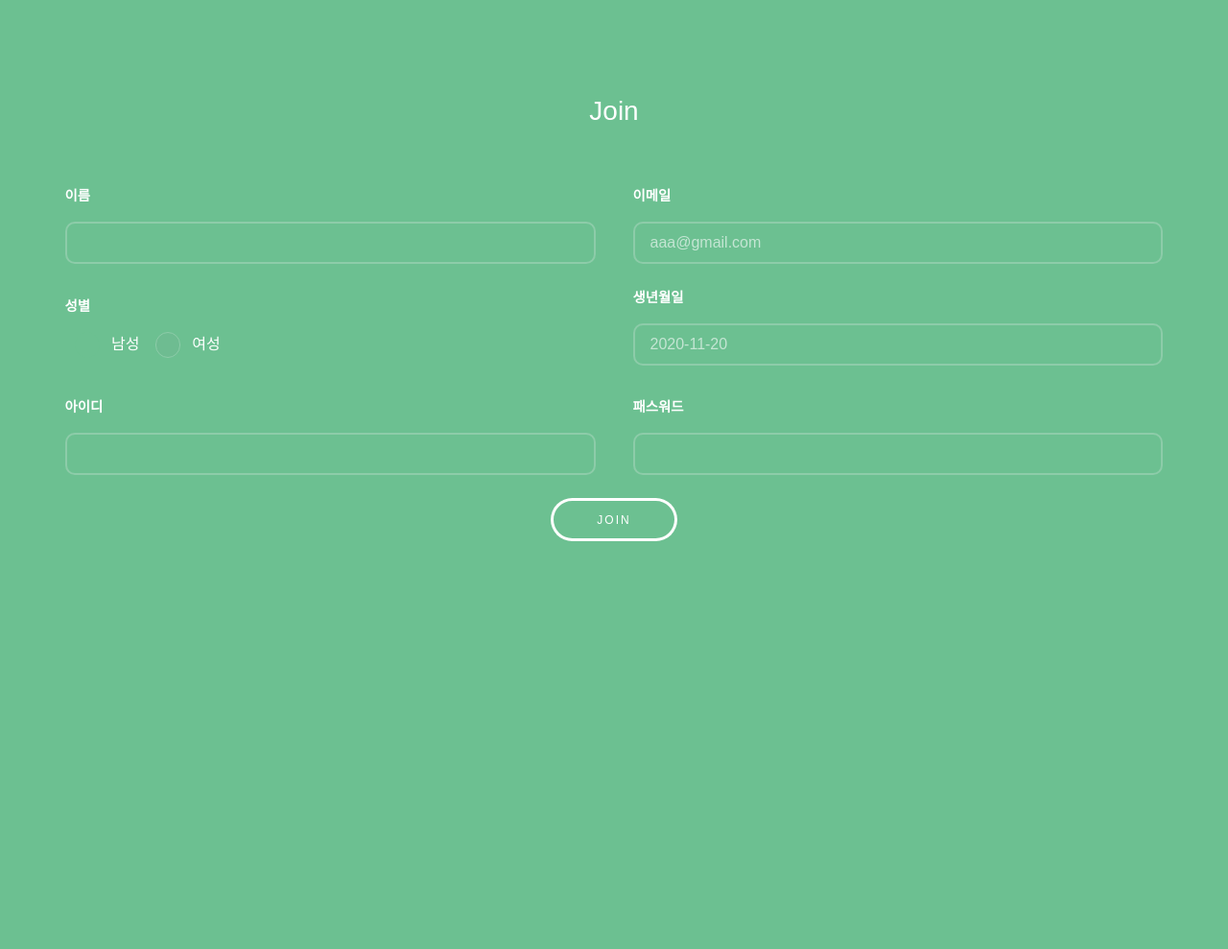
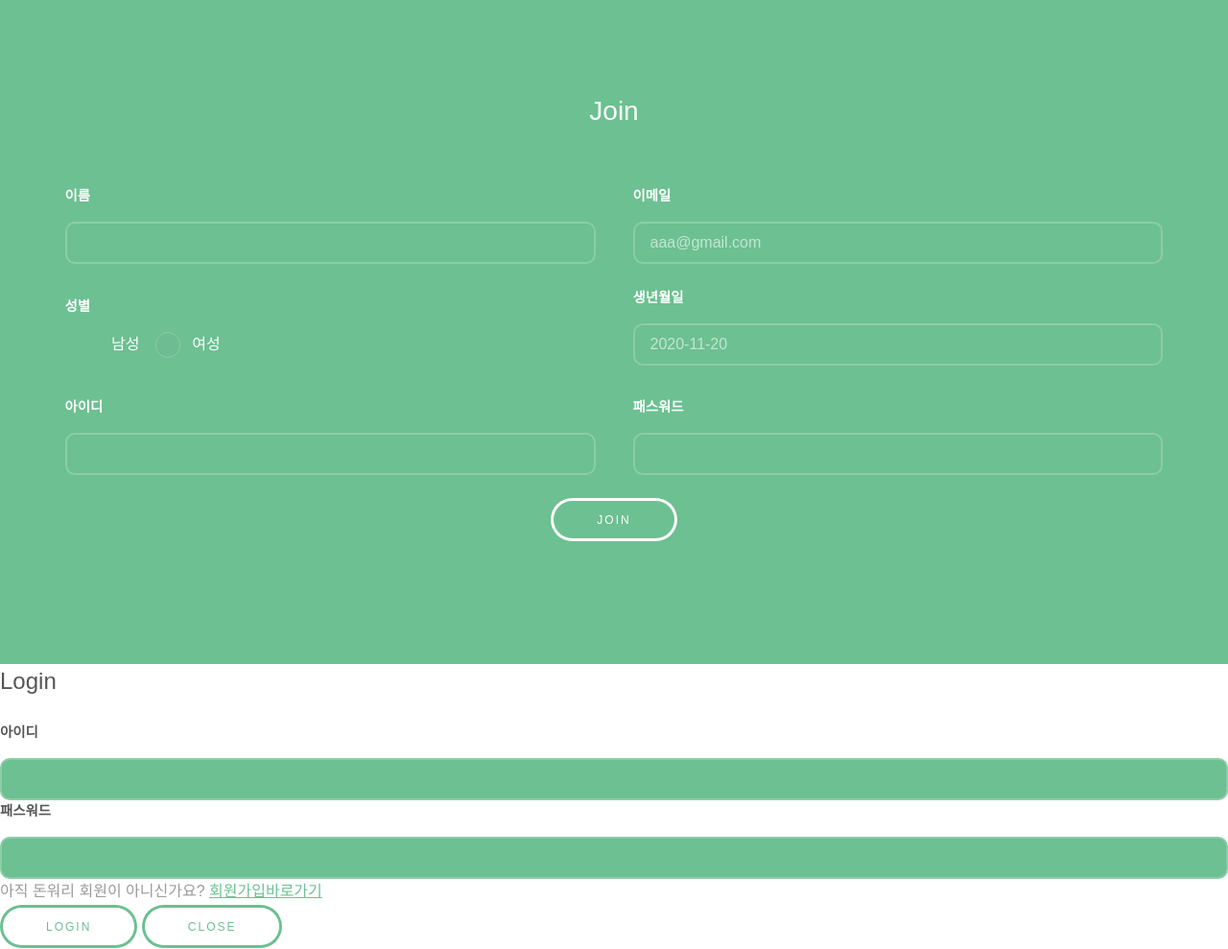
Before and after one commit to MiranLeeeee/Sparta-Web-Prj, a Flask app: page / in a window 1280 px wide. Shown: the part 1135-2124 px from the top of the page at 96% size. Before the commit the page ends 1699 px from the top, so only its background shows below. Run offline with Flask 2, Linux system fonts and the light colour scheme.

Commit message:
update home.html (login modal)

```diff
--- a/project/templates/home.html
+++ b/project/templates/home.html
@@ -8,7 +8,7 @@
 </head>
 <body>
 
-<!--navigation-->
+<!-- Navigation -->
 <header id="header">
     <div class="inner">
         <nav id="nav">
@@ -18,7 +18,7 @@
     </div>
 </header>
 
-<!--main image-->
+<!-- Main image -->
 <section id="banner" style="background-image: url('https://cdn.pixabay.com/photo/2013/07/18/10/56/packs-163497_1280.jpg'); z-index:1;">
     <div class="inner">
         <header>
@@ -32,7 +32,7 @@
     </div>
 </section>
 
-<!--wrapper: 서브페이지 이동-->
+<!-- Wrapper: 서브페이지 이동 -->
 <section id="three" class="wrapper align-center">
     <div class="inner">
         <div class="flex flex-2">
@@ -64,7 +64,7 @@
     </div>
 </section>
 
-<!--footer: register form-->
+<!-- Footer: register form -->
 <footer id="footer">
     <div class="inner">
         <h3>Join</h3>
@@ -99,11 +99,38 @@
                 <input name="userPW" id="userPW" type="password">
             </div>
             <ul class="actions">
-                <li><input value="Join" class="button alt" type="button" onclick="join()"></li>
+                <li><input value="Join" class="button alt" type="button" onclick="join();"></li>
             </ul>
         </form>
     </div>
 </footer>
+
+<!-- Modal: 로그인 -->
+<div id="loginModal" class="hide modal" role="dialog">
+    <div class="modal-dialog">
+        <!-- Modal content-->
+        <div class="modal-content">
+            <div class="modal-header">
+                <h4 class="modal-title">Login</h4>
+            </div>
+            <div class="modal-body">
+                <div class="field half first">
+                    <label for="userId">아이디</label>
+                    <input name="userId" id="loginId" type="text">
+                </div>
+                <div class="field half">
+                    <label for="userPW">패스워드</label>
+                    <input name="userPW" id="loginPW" type="password">
+                </div>
+            </div>
+            아직 돈워리 회원이 아니신가요? <a id="register" href="#footer" onclick="register();">회원가입바로가기</a>
+            <div class="modal-footer">
+                <button type="button" class="btn btn-default" onclick="login();">Login</button>
+                <button type="button" class="btn btn-default" data-dismiss="modal">Close</button>
+            </div>
+        </div>
+    </div>
+</div>
 
 <script src="https://ajax.googleapis.com/ajax/libs/jquery/3.5.1/jquery.min.js"></script>
 <script src="../static/assets/js/jquery.min.js"></script>
```
